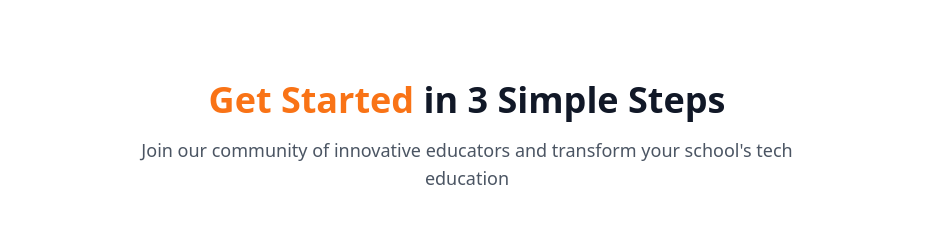
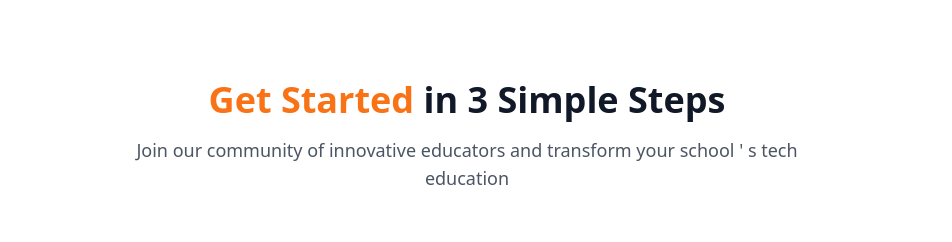
Before and after one commit to deltacoder2603/thecodekid, a Next.js app: page / in a window 1280 px wide. Shown: the part 6320-6562 px from the top of the page, without its empty margins (173-1125 px from the left). Built offline with nearby package versions, Linux system fonts and the light colour scheme.

Commit message:
Update Form.tsx

```diff
--- a/components/Form.tsx
+++ b/components/Form.tsx
@@ -181,7 +181,7 @@ const Form: React.FC<FormProps> = () => {
             <span className='text-orange-500'>Get Started</span> in 3 Simple Steps
           </h2>
           <p className="text-lg text-gray-600 max-w-2xl mx-auto">
-            Join our community of innovative educators and transform your school's tech education
+            Join our community of innovative educators and transform your school &apos; s tech education
           </p>
         </div>
 
```
